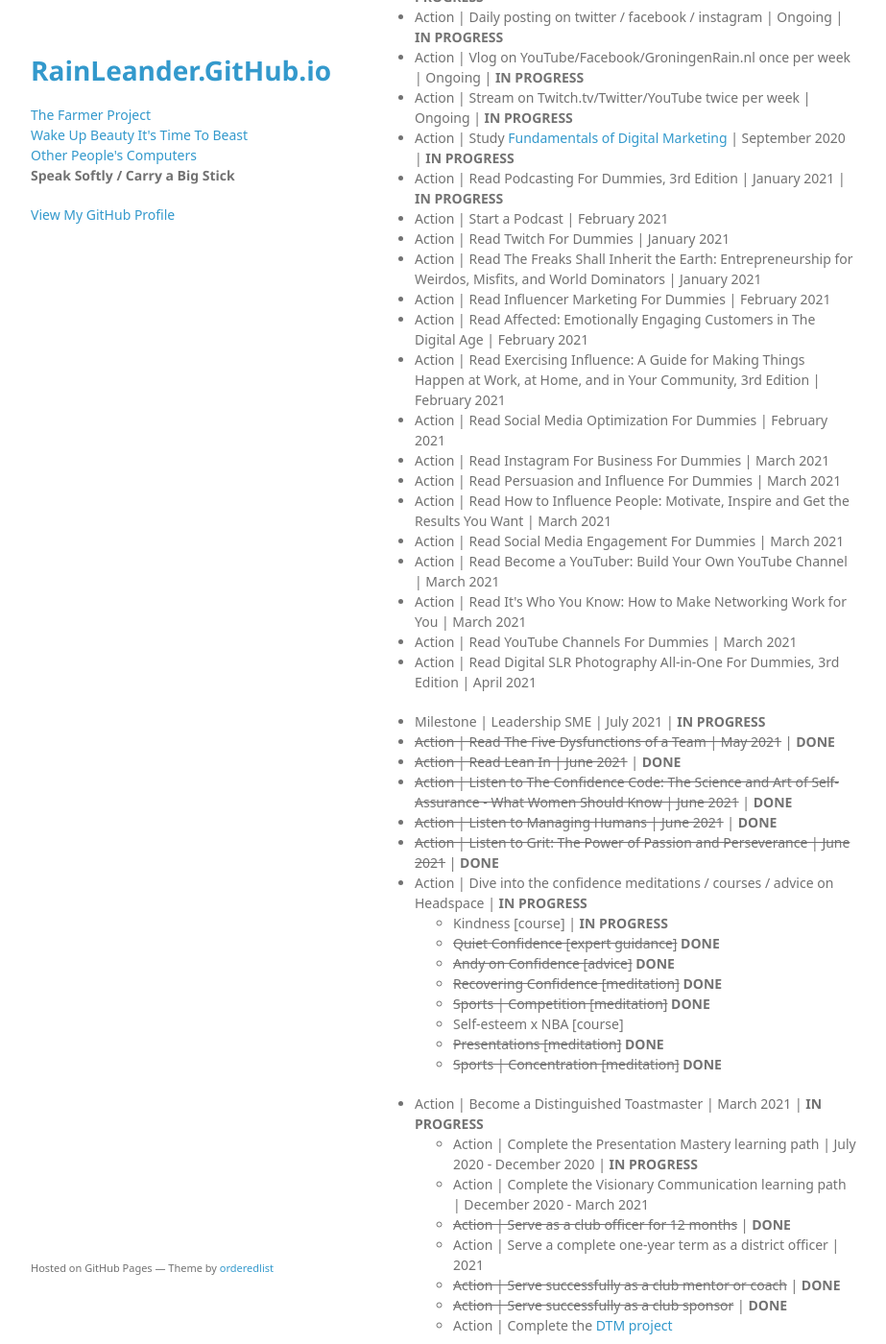
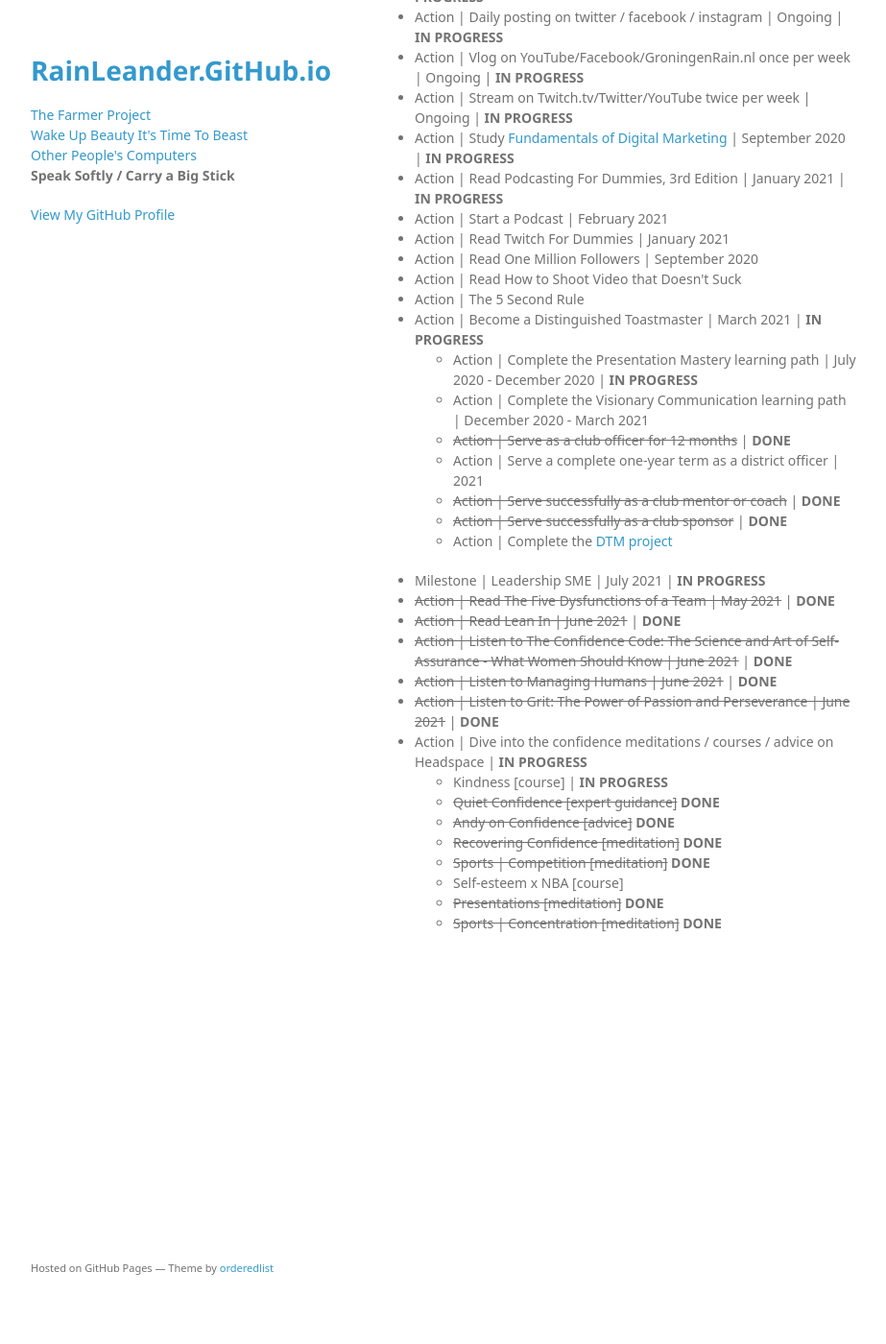
Before and after one commit to rainleander/rainleander.github.io, a Jekyll site: the page speak-softly.html, which Jekyll copies as it is, in a window 1280 px wide and 1400 px high, scrolled down 1241 px. Shown: the whole window at 96% size, without its empty margins (178-1101 px from the left). Built offline with Jekyll 4.4.1, drawn with Linux system fonts in a browser that asks for light colours; some web fonts are replaced.

Commit message:
Update speak-softly.html

```diff
--- a/speak-softly.html
+++ b/speak-softly.html
@@ -72,19 +72,17 @@
         <li>Action | Read Podcasting For Dummies, 3rd Edition | January 2021 | <b>IN PROGRESS</b></li>
         <li>Action | Start a Podcast | February 2021</li>
         <li>Action | Read Twitch For Dummies | January 2021</li>
-        <li>Action | Read The Freaks Shall Inherit the Earth: Entrepreneurship for Weirdos, Misfits, and World Dominators | January 2021</li>
-        <li>Action | Read Influencer Marketing For Dummies | February 2021</li>
-        <li>Action | Read Affected: Emotionally Engaging Customers in The Digital Age | February 2021</li>
-        <li>Action | Read Exercising Influence: A Guide for Making Things Happen at Work, at Home, and in Your Community, 3rd Edition | February 2021</li>
-        <li>Action | Read Social Media Optimization For Dummies | February 2021</li>
-        <li>Action | Read Instagram For Business For Dummies | March 2021</li>
-        <li>Action | Read Persuasion and Influence For Dummies | March 2021</li>
-        <li>Action | Read How to Influence People: Motivate, Inspire and Get the Results You Want | March 2021</li>
-        <li>Action | Read Social Media Engagement For Dummies | March 2021</li>
-        <li>Action | Read Become a YouTuber: Build Your Own YouTube Channel | March 2021</li>
-        <li>Action | Read It's Who You Know: How to Make Networking Work for You | March 2021</li>
-        <li>Action | Read YouTube Channels For Dummies | March 2021</li>
-        <li>Action | Read Digital SLR Photography All-in-One For Dummies, 3rd Edition | April 2021</ul>
+        <li>Action | Read One Million Followers | September 2020</li>
+        <li>Action | Read How to Shoot Video that Doesn't Suck</li>
+        <li>Action | The 5 Second Rule</li>
+        <li>Action | Become a Distinguished Toastmaster | March 2021 | <b>IN PROGRESS</b>
+          <ul><li>Action | Complete the Presentation Mastery learning path | July 2020 - December 2020 | <b>IN PROGRESS</b></li>
+            <li>Action | Complete the Visionary Communication learning path | December 2020 - March 2021</li>
+            <li><del>Action | Serve as a club officer for 12 months</del> | <b>DONE</b></li>
+            <li>Action | Serve a complete one-year term as a district officer | 2021</li>
+            <li><del>Action | Serve successfully as a club mentor or coach</del> | <b>DONE</b></li>
+            <li><del>Action | Serve successfully as a club sponsor</del> | <b>DONE</b></li>
+            <li>Action | Complete the <a href="http://karenstorey.com/PATHWAYS/00-DTM-Project.htm">DTM project</a></li></ul></li></ul>
 
         <ul><li>Milestone | Leadership SME | July 2021 | <b>IN PROGRESS</b></li>
         <li><del>Action | Read The Five Dysfunctions of a Team | May 2021</del> | <b>DONE</b></li>
@@ -100,16 +98,7 @@
               <li><del>Sports | Competition [meditation]</del> <b>DONE</b></li>
               <li>Self-esteem x NBA [course]</li>
               <li><del>Presentations [meditation]</del> <b>DONE</b></li>
-              <li><del>Sports | Concentration [meditation]</del> <b>DONE</b></li></ul></li>
-        <li>Action | Become a Distinguished Toastmaster | March 2021 | <b>IN PROGRESS</b>
-          <ul><li>Action | Complete the Presentation Mastery learning path | July 2020 - December 2020 | <b>IN PROGRESS</b></li>
-            <li>Action | Complete the Visionary Communication learning path | December 2020 - March 2021</li>
-            <li><del>Action | Serve as a club officer for 12 months</del> | <b>DONE</b></li>
-            <li>Action | Serve a complete one-year term as a district officer | 2021</li>
-            <li><del>Action | Serve successfully as a club mentor or coach</del> | <b>DONE</b></li>
-            <li><del>Action | Serve successfully as a club sponsor</del> | <b>DONE</b></li>
-            <li>Action | Complete the <a href="http://karenstorey.com/PATHWAYS/00-DTM-Project.htm">DTM project</a></li></ul>
-         </li></ul></p>
+              <li><del>Sports | Concentration [meditation]</del> <b>DONE</b></li></ul></li></ul></p>
 
       </section>
       <footer>
```
